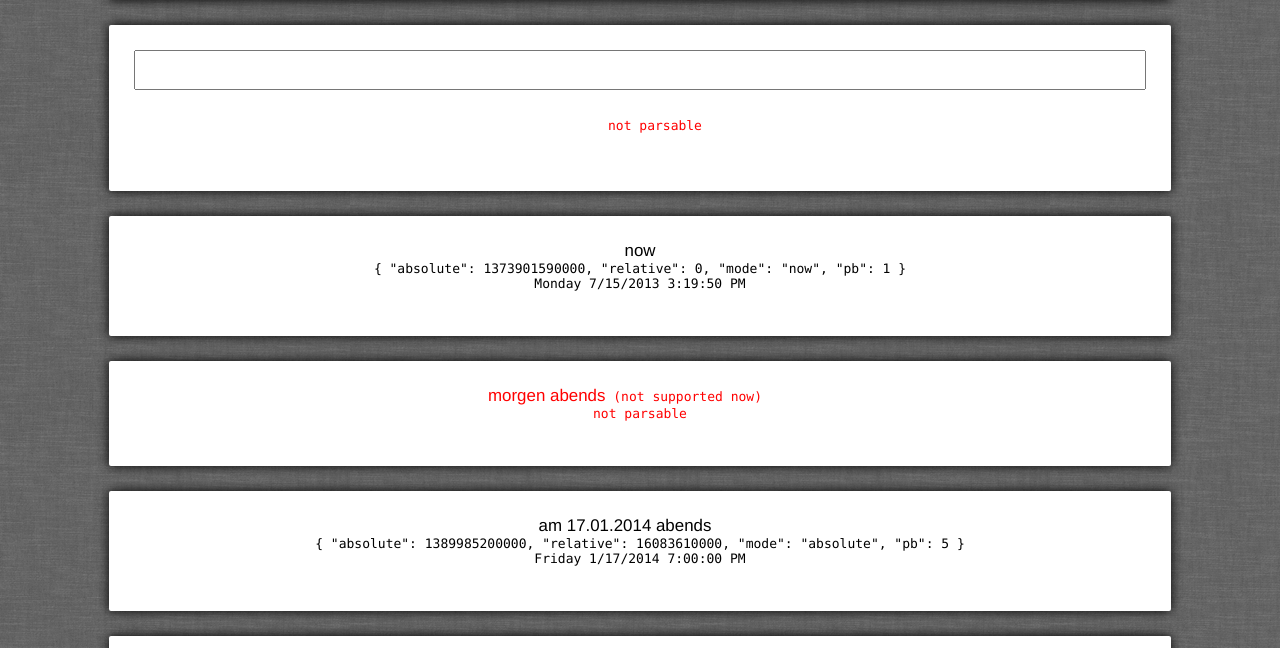
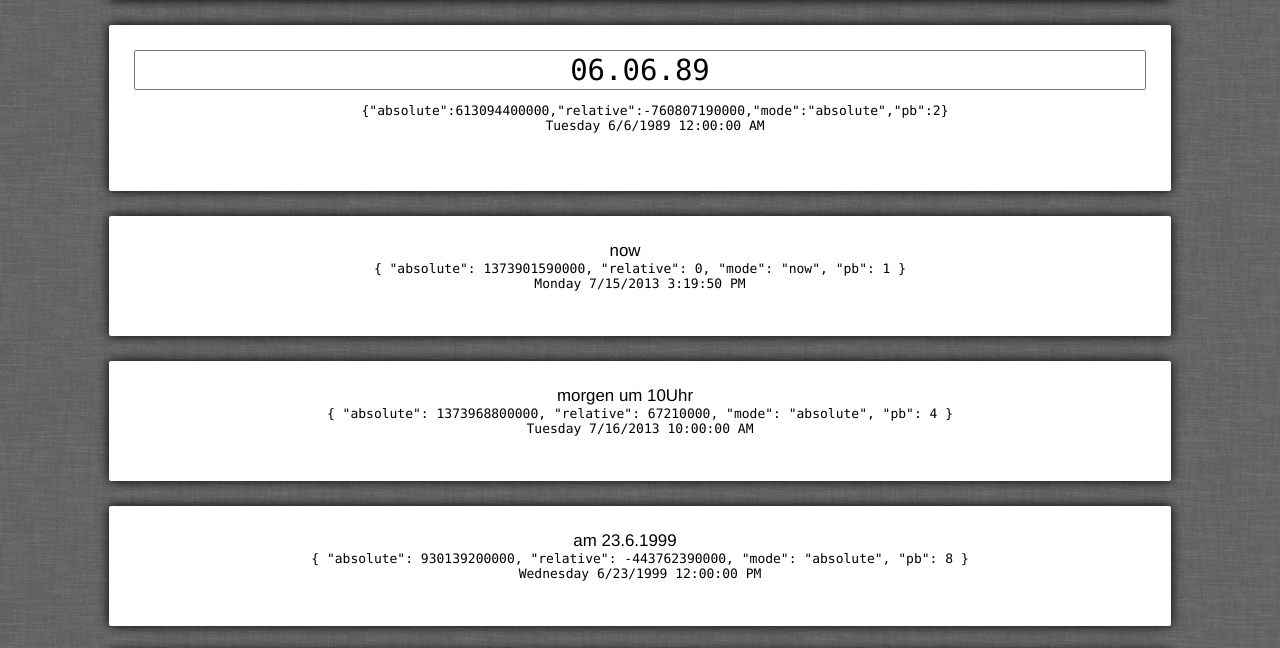
Before and after one commit to SimonWaldherr/parseTime.js, a plain HTML site: page index.html in a window 1280 px wide. Shown: the part 180-828 px from the top of the page. Drawn offline with Linux system fonts and the light colour scheme.

Commit message:
parse non strict DIN1355-1 and other

```diff
--- a/index.html
+++ b/index.html
@@ -9,14 +9,16 @@
 <body>
   <div id="header">
     <h1>parseTime.js</h1>
-    <h2>Version: 0.2.0</h2>
+    <h2>Version: 0.2.1</h2>
     <h2>License: MIT</h2>
   </div>
   <div class="parsedBox">
-    <input id="inp" onkeyup="demo()" type="text"><p id="ret"></p>
+    <input id="inp" onkeyup="demo()" type="text" value="06.06.89"><p id="ret"></p>
   </div>
   <div id="parsedContainer">
-    <p class="parsedBox"><span>now<span></p>
+    <p class="parsedBox"><span>now</span></p>
+    <p class="parsedBox"><span>morgen um 10Uhr</span></p>
+    <p class="parsedBox"><span>am 23.6.1999</span></p>
     <p class="parsedBox"><span>morgen abends</span> (not supported now)</p>
     <p class="parsedBox"><span>am 17.01.2014 abends</span></p>
     <p class="parsedBox"><span>am sechsten Juni</span> (not supported now)</p>
@@ -44,7 +46,7 @@
     <p class="parsedBox"><span>yesterday 10 o'clock</span></p>
   </div>
   <div id="footer">
-    parseTime.js | MIT license | 0.2.0 | <a href="https://github.com/SimonWaldherr/parseTime.js">@GitHub</a>
+    parseTime.js | MIT license | 0.2.1 | <a href="https://github.com/SimonWaldherr/parseTime.js">@GitHub</a>
   </div>
 </body>
 </html>
--- a/parseTime.js
+++ b/parseTime.js
@@ -1,6 +1,6 @@
 /* * * * * * * * * *
  *  parseTime .js  *
- *  Version 0.2.0  *
+ *  Version 0.2.1  *
  *  License:  MIT  *
  * Simon  Waldherr *
  * * * * * * * * * */
@@ -21,6 +21,7 @@ var parseTime = function (string, now) {
     words,
     hhmmss,
     tzoffset,
+    ddmmyyyy = {},
     dateO = {},
     regex = {},
     adWordsToRegex = function (fillfoo, first) {
@@ -43,7 +44,7 @@ var parseTime = function (string, now) {
   } else if (typeof now === 'object') {
     now = now.getTime();
   }
-  string = string.toLowerCase().replace(/["'<>\(\)]/gm, '');
+  string = string.toLowerCase().replace(/["'<>\(\)]/gm, '').replace(/(\d)([A-Za-z])/, "$1 $2", "gm");
   now = parseInt(now, 10);
   if (string === 'now' || string === 'jetzt') {
     return {
@@ -59,8 +60,10 @@ var parseTime = function (string, now) {
     if (string.indexOf(dateO.parsed.getFullYear()) === -1) {
       dateO.now = new Date();
       dateO.now = Date.parse(now);
-      dateO.parsed.setFullYear(dateO.now.getFullYear());
-      dateO.parsed.setTime(dateO.parsed.getTime() + 86400000);
+      if (!isNaN(dateO.now)) {
+        dateO.parsed.setFullYear(dateO.now.getFullYear());
+        dateO.parsed.setTime(dateO.parsed.getTime() + 86400000);
+      }
     }
     dateO.parsed = dateO.parsed.getTime();
     return {
@@ -444,6 +447,37 @@ var parseTime = function (string, now) {
       }
     }
   }
+  ddmmyyyy.match = /(\d\d?)[,\.](\d\d?)[,\.](\d\d(\d\d)?)/.exec(string);
+  if (ddmmyyyy.match !== null) {
+    ddmmyyyy.day = ddmmyyyy.match[1];
+    ddmmyyyy.month = ddmmyyyy.match[2];
+    ddmmyyyy.year = ddmmyyyy.match[3];
+    pbint = 8;
+  } else {
+    ddmmyyyy.match = /(\d\d(\d\d)?)[\/\-](\d\d?)[\/\-](\d\d?)/.exec(string);
+    if (ddmmyyyy.match !== null) {
+      ddmmyyyy.day = ddmmyyyy.match[4];
+      ddmmyyyy.month = ddmmyyyy.match[3];
+      ddmmyyyy.year = ddmmyyyy.match[1];
+      pbint = 9;
+    }
+  }
+  if (ddmmyyyy.day !== undefined) {
+    ddmmyyyy.day = ddmmyyyy.day.length === 1 ? '0' + ddmmyyyy.day : ddmmyyyy.day;
+    ddmmyyyy.month = ddmmyyyy.month.length === 1 ? '0' + ddmmyyyy.month : ddmmyyyy.month;
+    ddmmyyyy.year = ddmmyyyy.year.length === 2 ? parseInt(ddmmyyyy.year, 10) > 70 ? '19' + ddmmyyyy.year : '20' + ddmmyyyy.year : ddmmyyyy.year;
+    dateO.today = ddmmyyyy.year + '-' + ddmmyyyy.month + '-' + ddmmyyyy.day;
+    dateO.string = dateO.today + 'T12:00:00+00:00';
+    dateO.parsed = new Date();
+    dateO.parsed = Date.parse(dateO.string);
+    return {
+      'absolute': dateO.parsed,
+      'relative': dateO.parsed - now,
+      'mode': 'absolute',
+      'pb': pbint
+    };
+  }
+
   return {
     'absolute': false,
     'relative': false,
--- a/script.js
+++ b/script.js
@@ -26,6 +26,7 @@ window.onload = function () {
       eles[i].innerHTML += '<br/> not parsable';
     }
   }
+  demo();
 };
 function demo() {
   "use strict";
```
Also changed, not shown: parseTime.min.js, readme.md.
